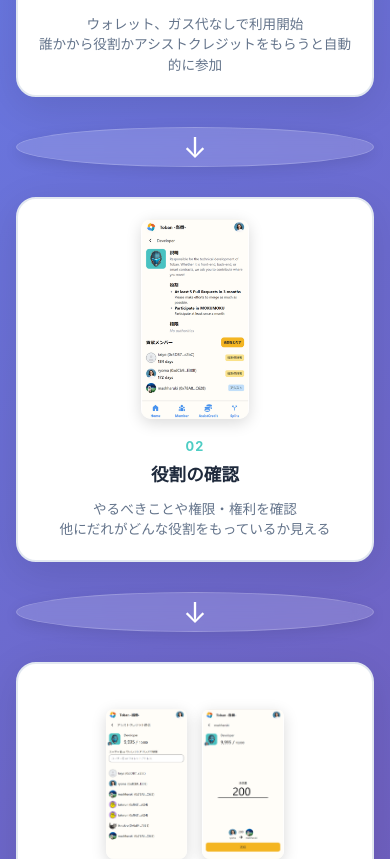
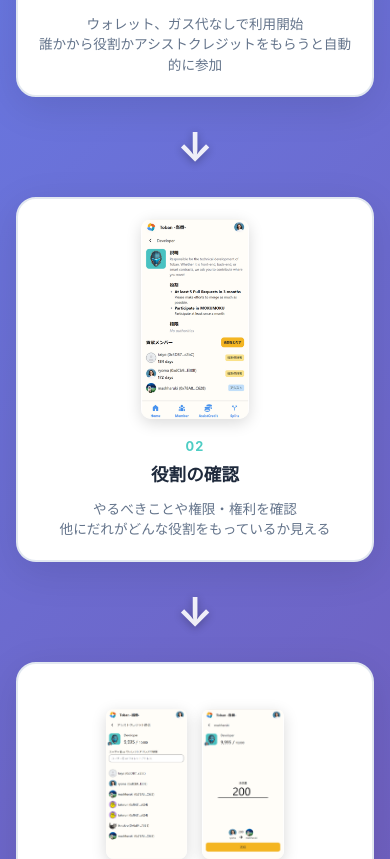
Before and after one commit to hackdays-io/toban-lp, a Next.js app: page / in a window 390 px wide. Shown: the part 2344-3203 px from the top of the page. Built offline with nearby package versions, Linux system fonts and the light colour scheme.

Commit message:
modify HowItWorks

```diff
--- a/src/components/organisms/HowItWorks.tsx
+++ b/src/components/organisms/HowItWorks.tsx
@@ -61,14 +61,29 @@ export default function HowItWorks() {
 
   useEffect(() => {
     const checkMobile = () => {
-      setIsMobile(window.innerWidth <= 768);
+      const mobile = window.innerWidth <= 768;
+      setIsMobile(mobile);
+      // モバイル切り替え時にアニメーションをリセット
+      if (mobile !== isMobile) {
+        setIsVisible(false);
+        setTimeout(() => {
+          const element = document.getElementById("how-it-works");
+          if (element) {
+            const rect = element.getBoundingClientRect();
+            const windowHeight = window.innerHeight;
+            if (rect.top < windowHeight && rect.bottom > 0) {
+              setIsVisible(true);
+            }
+          }
+        }, 100);
+      }
     };
 
     checkMobile();
     window.addEventListener("resize", checkMobile);
 
     return () => window.removeEventListener("resize", checkMobile);
-  }, []);
+  }, [isMobile]);
 
   useEffect(() => {
     const observer = new IntersectionObserver(
@@ -77,7 +92,10 @@ export default function HowItWorks() {
           setIsVisible(true);
         }
       },
-      { threshold: 0.3 },
+      {
+        threshold: isMobile ? 0.05 : 0.1,
+        rootMargin: isMobile ? "100px" : "50px"
+      },
     );
 
     const element = document.getElementById("how-it-works");
@@ -90,7 +108,7 @@ export default function HowItWorks() {
         observer.unobserve(element);
       }
     };
-  }, []);
+  }, [isMobile]);
 
   useEffect(() => {
     if (isVisible && !isMobile) {
@@ -162,7 +180,7 @@ export default function HowItWorks() {
                         : "#e2e8f0",
                     transform: isVisible ? "translateY(0)" : "translateY(30px)",
                     opacity: isVisible ? 1 : 0,
-                    transition: `all 0.6s ease ${index * 0.2}s`,
+                    transition: `all 0.8s ease ${index * 0.1}s`,
                     padding: isMobile ? "20px" : "25px 20px",
                     minHeight: isMobile ? "auto" : "500px",
                     width: "100%",
@@ -319,7 +337,7 @@ export default function HowItWorks() {
                         transform: isVisible
                           ? "translateX(0)"
                           : "translateX(-10px)",
-                        transition: `all 0.6s ease ${index * 0.2 + 0.3}s`,
+                        transition: `all 0.8s ease ${index * 0.1 + 0.2}s`,
                       }}
                     >
                       →
@@ -340,27 +358,20 @@ export default function HowItWorks() {
                     position: "relative",
                   }}
                 >
-                  <div
+                  <span
                     style={{
-                      width: "40px",
-                      height: "40px",
-                      borderRadius: "50%",
-                      backgroundColor: "rgba(255, 255, 255, 0.15)",
-                      display: "flex",
-                      alignItems: "center",
-                      justifyContent: "center",
-                      fontSize: "1.8rem",
-                      color: "white",
+                      fontSize: "2.5rem",
+                      color: "rgba(255, 255, 255, 0.9)",
                       opacity: isVisible ? 1 : 0,
-                      transform: isVisible ? "scale(1)" : "scale(0.8)",
-                      transition: `all 0.6s ease ${index * 0.2 + 0.5}s`,
-                      backdropFilter: "blur(10px)",
-                      border: "1px solid rgba(255, 255, 255, 0.2)",
-                      boxShadow: "0 4px 15px rgba(0, 0, 0, 0.1)",
+                      transform: isVisible ? "translateY(0)" : "translateY(-10px)",
+                      transition: `all 0.8s ease ${index * 0.1 + 0.3}s`,
+                      textShadow: "0 2px 8px rgba(0, 0, 0, 0.3)",
+                      fontWeight: "bold",
+                      lineHeight: 1,
                     }}
                   >
                     ↓
-                  </div>
+                  </span>
                 </div>
               )}
             </React.Fragment>
@@ -430,6 +441,8 @@ const sectionStyle: React.CSSProperties = {
   background: "linear-gradient(135deg, #667eea 0%, #764ba2 100%)",
   color: "white",
   overflow: "hidden",
+  minHeight: "100vh",
+  position: "relative",
 };
 
 const containerStyle: React.CSSProperties = {
```
